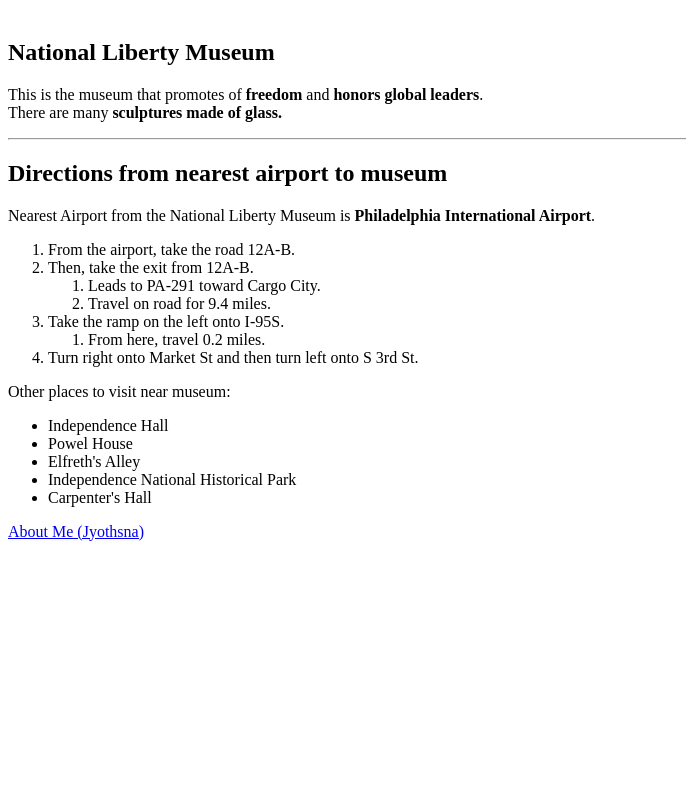
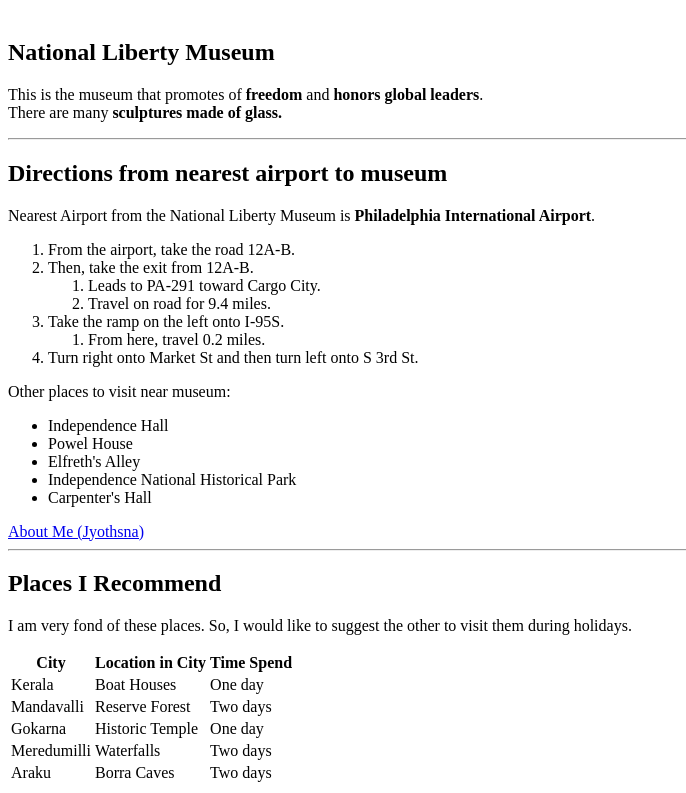
Before and after one commit to 44-563-Web-Apps-F22/44563-webapps-assignment-3-JyothsnaCh0831, a plain HTML site: page index.html in a window 1280 px wide. Shown: the part 79-872 px from the top of the page, without its empty margins (0-686 px from the left). Before the commit the page ends 800 px from the top, so only its background shows below. Drawn offline with Linux system fonts and the light colour scheme.

Commit message:
Added a table of places i recommend

```diff
--- a/index.html
+++ b/index.html
@@ -51,5 +51,45 @@
 
         <!-- Part 7 -->
         <a href="aboutme.html">About Me (Jyothsna)</a>
+
+        <!-- Part 8 -->
+        <hr>
+        <h2>Places I Recommend</h2>
+        <p>
+            I am very fond of these places. So, I would like to suggest the other to visit
+            them during holidays.
+        </p>
+        <table>
+            <tr>
+                <th>City</th>
+                <th>Location in City</th>
+                <th>Time Spend</th>
+            </tr>
+            <tr>
+                <td>Kerala</td>
+                <td>Boat Houses</td>
+                <td>One day</td>
+            </tr>
+            <tr>
+                <td>Mandavalli</td>
+                <td>Reserve Forest</td>
+                <td>Two days</td>
+            </tr>
+            <tr>
+                <td>Gokarna</td>
+                <td>Historic Temple</td>
+                <td>One day</td>
+            </tr>
+            <tr>
+                <td>Meredumilli</td>
+                <td>Waterfalls</td>
+                <td>Two days</td>
+            </tr>
+            <tr>
+                <td>Araku</td>
+                <td>Borra Caves</td>
+                <td>Two days</td>
+            </tr>
+        </table>
     </body>
 </html>
```
